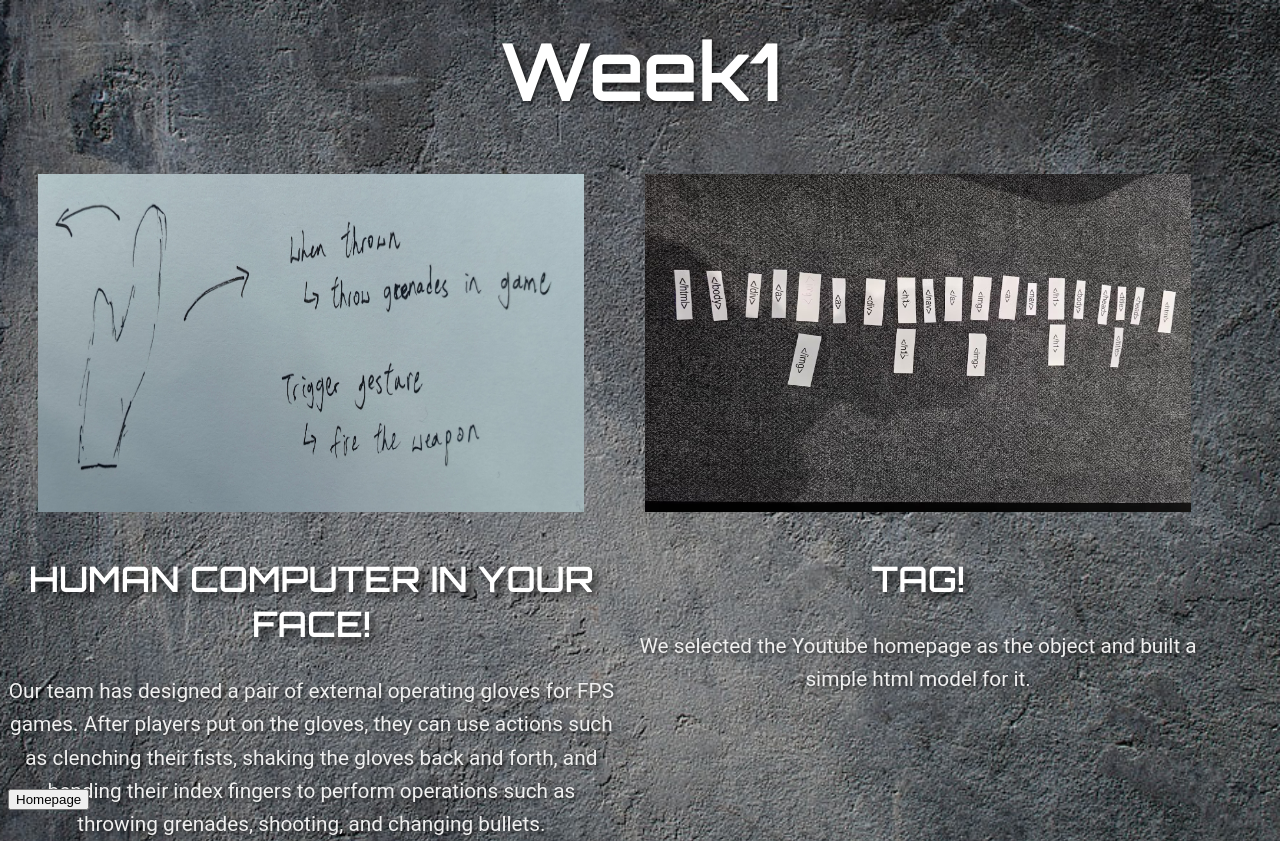
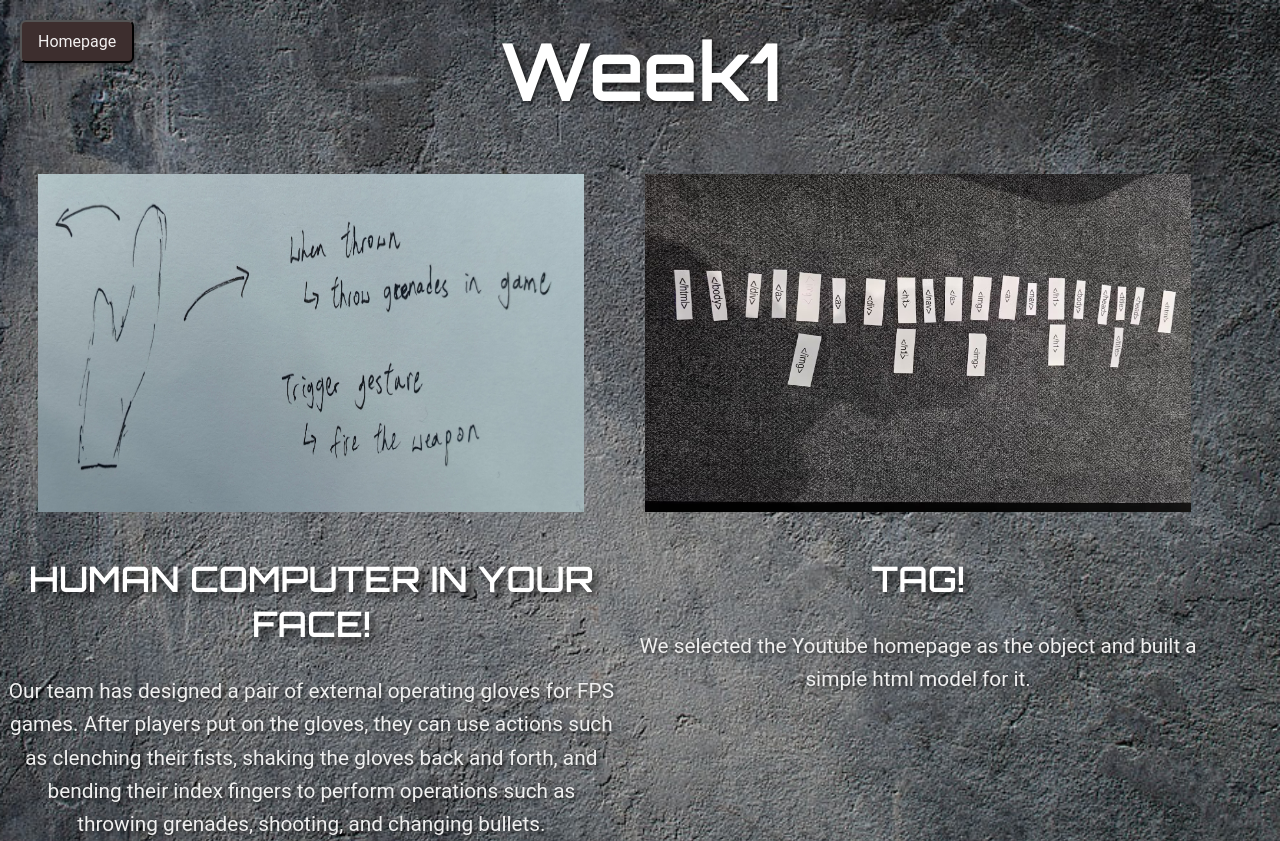
Before and after one commit to YifanLuFAN/IM-Assignment1, a plain HTML site: page week1.html in a window 1280 px wide. Drawn offline with Linux system fonts and the light colour scheme.

Commit message:
Add files via upload

```diff
--- a/style.css
+++ b/style.css
@@ -337,3 +337,23 @@ h2{
     margin-left:5%;
 }
 /* Change the picture style */
+
+.back-button {
+    position: fixed;
+    top: 20px;
+    left: 20px;
+    padding: 10px 16px;
+    background-color: #3d2e2e;
+    color: rgb(243, 241, 241);
+    text-decoration: none;
+    font-family: 'Roboto', sans-serif;
+    font-size: 1rem;
+    border-radius: 6px;
+    box-shadow: 2px 2px 6px rgba(0, 0, 0, 0.5);
+    transition: background-color 0.3s ease;
+    z-index: 999;
+}
+
+.back-button:hover {
+    background-color: #161616;
+}
```
